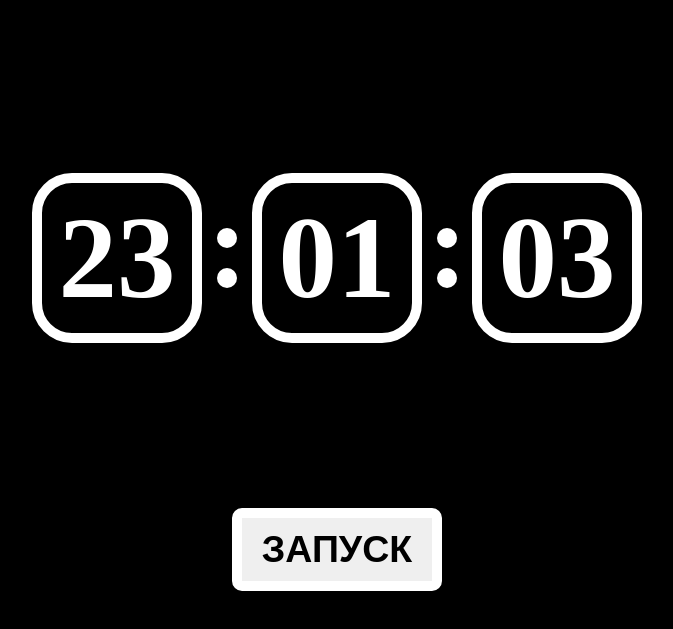
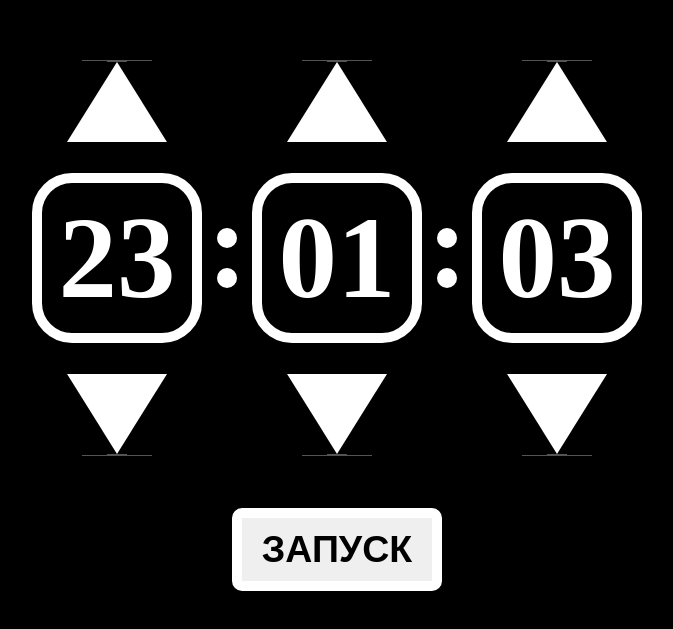
Before and after one commit to amoCRM-syrovezhko-test-task/timer, a React (Create React App) app: page / in a window 1280 px wide. Shown: the part 101-730 px from the top of the page, without its empty margins (303-976 px from the left). Built offline with nearby package versions, Linux system fonts and the light colour scheme.

Commit message:
fix: `Display` button props

```diff
--- a/src/App.js
+++ b/src/App.js
@@ -54,7 +54,7 @@ function App() {
 
   return (
     <div className="App">
-      <Display time={time} defaultScreen={defaultScreen} />
+      <Display time={time} showBtn={defaultScreen} />
       {defaultScreen
         ? <Button name={"запуск"} click={startFunc} />
         : <div className='btn-container'>
```
